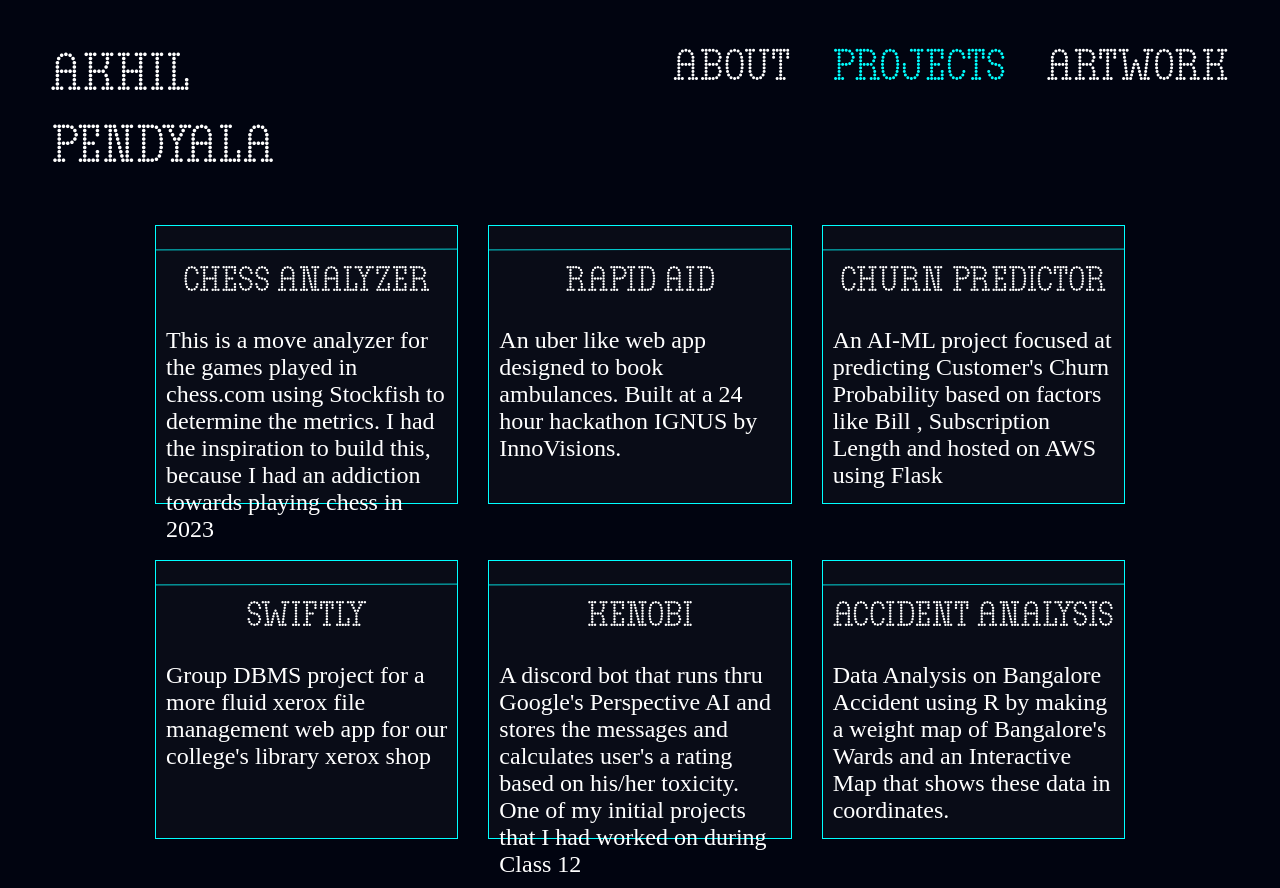
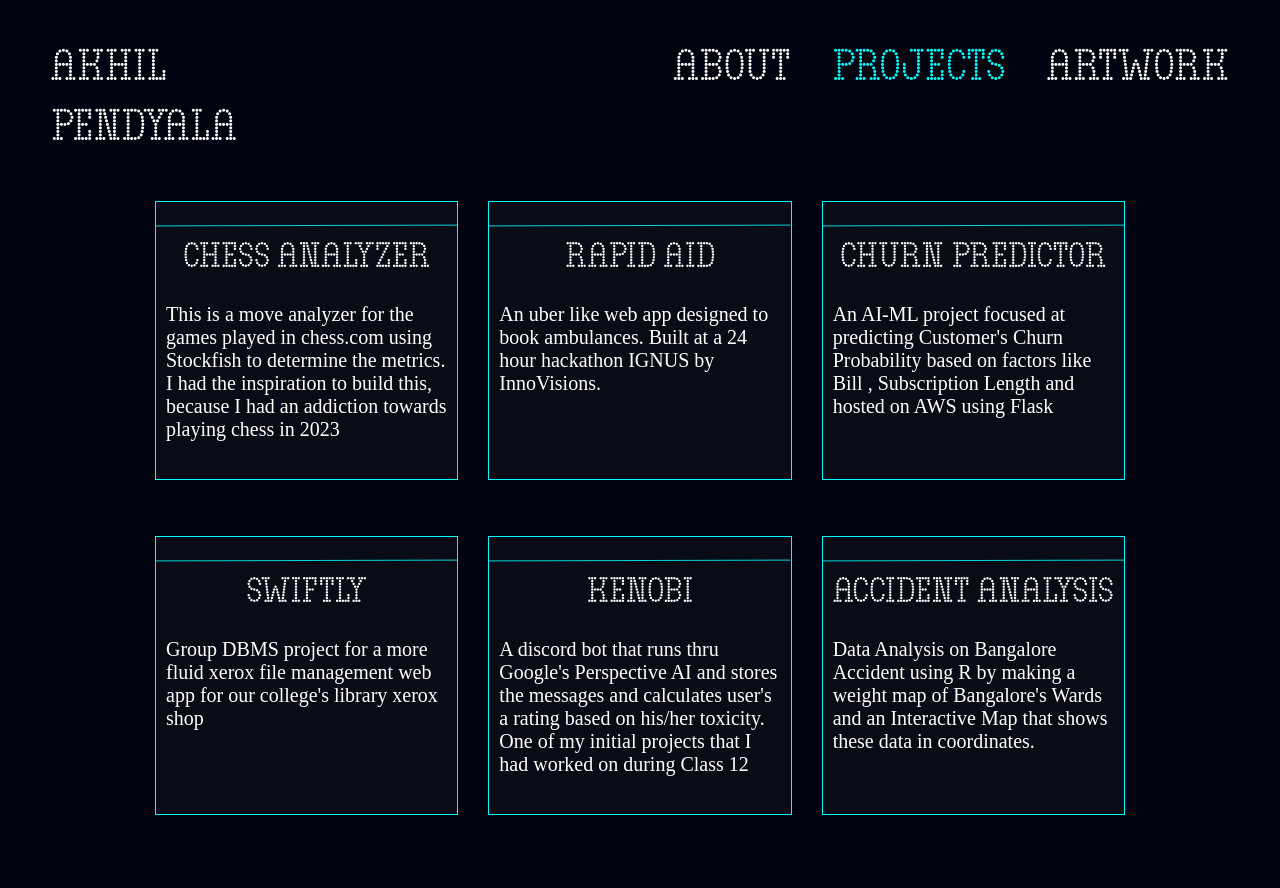
Before and after one commit to ThermalDust095/New-Portfolio, a React (Vite) app: page /projects in a window 1280 px wide. After the commit the page ends 828 px from the top, so only its background shows below. Built offline with nearby package versions, Linux system fonts and the light colour scheme; a web font is replaced by a local one.

Commit message:
few-changes

```diff
--- a/src/components/About.jsx
+++ b/src/components/About.jsx
@@ -28,7 +28,7 @@ export default function About(props) {
     "me": <a style={{fontSize: "3.537vh"}}>Hi, My name is Akhil Pendyala, I like to enlarge my knowledge about the Computer Science field and learn technologies that are changing the world right now. I percieve myself to also be passionate about various other fields such as Chess, Geo-Poltics, Cinema, Post World War History</a>,
     "social":<><h2 className='options'><a href='https://www.instagram.com/imakhilpendyala/' target='__blank'>Instagram</a></h2><h2  className='options'><a href='https://github.com/ThermalDust095/' target='__blank'>Github</a></h2><h2 className='options'><a href='https://www.linkedin.com/in/akhil-pendyala-0380a71a6/' target='__blank'>LinkedIn</a></h2><h2  className='options'><a href='https://twitter.com/ImAkhilPendyala' target='__blank'>Twitter/X</a></h2></>,
     "skills":<a style={{fontSize: "3.537vh"}}>I believe to specialize myself with most of the high level languages like Python, Java, Javascript. While knowing the building blocks of backend and front end frameworks along with SQL. I have also worked on neural networks with the Tensorflow framework, I am increasingly interested in the Field of Neural Networks, and currently am looking for any opportunity to learn Machine Learning suitable for industrial standards</a>,
-    "achievements":<ul style={{fontSize: "3.537vh", display: "flex", flexDirection:"column",gap:"10px"}}><li>Winning 1st place at a 24-Hr Hackathon at Global Academy of Technology, Bangalore</li><li>Co-Hosting a College Event "Capture-The_Flag" to introduce a new concept of competition to the college atmosphere</li><li>Coming Top 25 in Inter College "DSI-Codeathon" organized by Neopat</li><li>Winning Smaller College Technical Events such as "CascadingCrafts" hosted by CSEDSATM</li></ul>
+    "achievements":<ul style={{fontSize: "3.537vh", display: "flex", flexDirection:"column",gap:"10px", transition:"0.1s"}}><li>Winning 1st place at a 24-Hr Hackathon at Global Academy of Technology, Bangalore</li><li>Co-Hosting a College Event "Capture-The_Flag" to introduce a new concept of competition to the college atmosphere</li><li>Coming Top 25 in Inter College "DSI-Codeathon" organized by Neopat</li><li>Winning Smaller College Technical Events such as "CascadingCrafts" hosted by CSEDSATM</li></ul>
   }
 
   const handleClick = (e, opt) => {
--- a/src/components/Navbar.css
+++ b/src/components/Navbar.css
@@ -15,7 +15,7 @@
     color: white;
     font-family: 'sis';
     font-weight: 400;
-    font-size: 48px;
+    font-size: 3.125vw;
 }
 
 #items{
--- a/src/components/ProjectElem.css
+++ b/src/components/ProjectElem.css
@@ -46,7 +46,7 @@
 #pjct-desc{
     color: #FFF;
     font-family: Handjet;
-    font-size: 24px;
+    font-size: 1.563vw;
     font-style: normal;
     font-weight: 400;
     line-height: normal;
```
